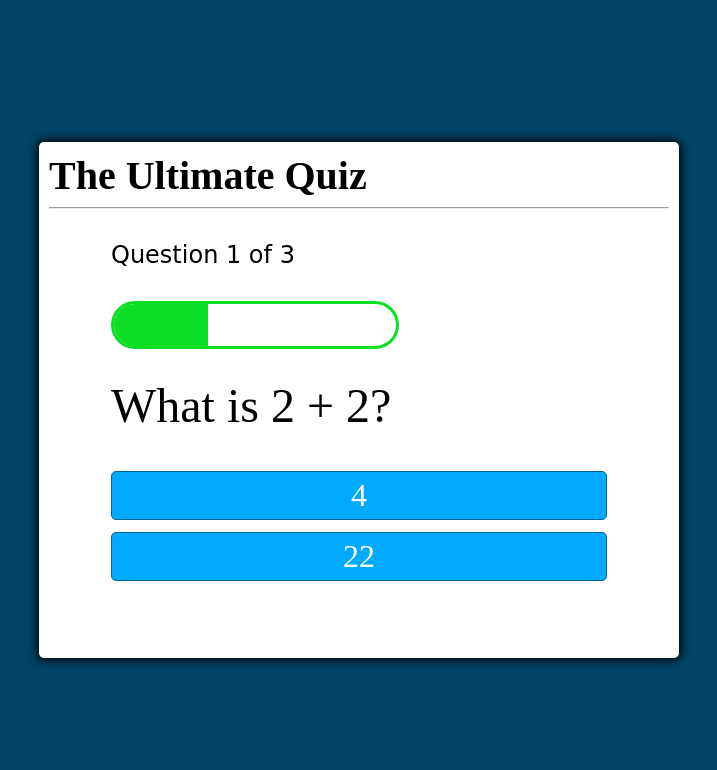
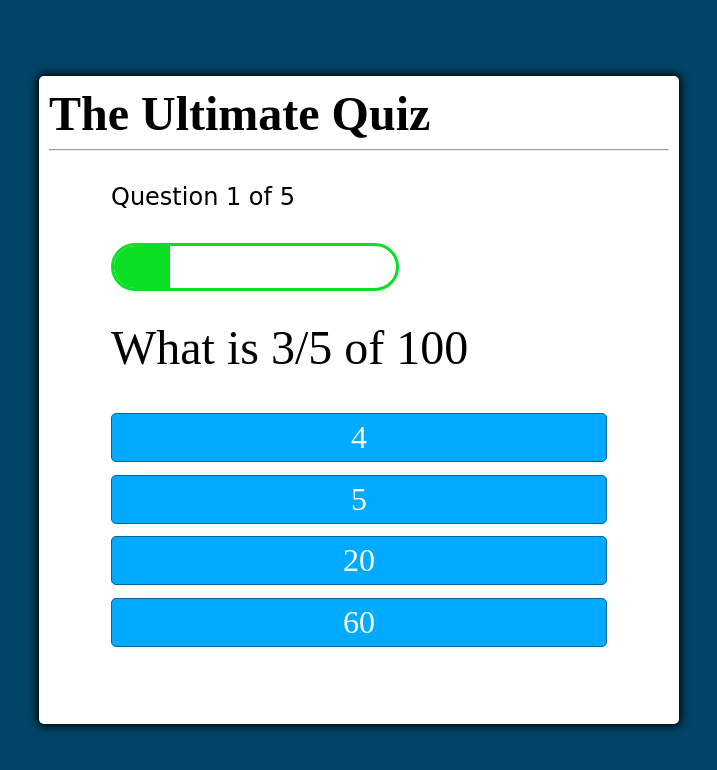
Before and after one commit to tanmichael1/Quiz-Javascript, a plain HTML site: page index.html in a window 1280 px wide. Both pictures are taken after a click on the button "Start". Shown: the whole page, without its empty margins (281-998 px from the left). Drawn offline with Linux system fonts and the light colour scheme.

Commit message:
Change questions, stop background from changing colour

```diff
--- a/index.html
+++ b/index.html
@@ -64,42 +64,26 @@
             </div>
         </div>
 
-
-
-
-
         <div class="controls">
             <button id="check-btn" class="check-btn btn hide">Check</button>
-
             <button id="next-btn" class="next-btn btn hide">Next</button>
-
         </div>
     </div>
 
     <div id="end" class="container hide">
         <div class="results">
-            <span id="results" class="hide " >
-                <h1 id="results-title" >You have completed the Quiz</h1>
-
-                    <span id="score-title" >Your Score: </span>
-
+            <span  >
+                <h1>You have completed the Quiz</h1>
+                    <span >Your Score: </span>
             <span id="score"></span>
-
             </span>
-
         </div>
-
         <br>
-
-
 
         <div class="controls">
             <button id="restart-btn" class="restart-btn btn hide">Restart</button>
             <button id="results-btn" class="results-btn btn hide">Results</button>
         </div>
-
-
-
 
     </div>
 
--- a/script.js
+++ b/script.js
@@ -15,14 +15,13 @@ const finalResults = document.getElementById('new-results');
 const questionContainerElement = document.getElementById('question-container');
 const questionElement = document.getElementById('question');
 const answerButtonsElement = document.getElementById('answer-buttons');
-const resultsElement = document.getElementById('results');
+
 
 const scoreElement = document.getElementById('score');
-const scoreTitleElement = document.getElementById('score-title');
 const quizTitleElement = document.getElementById('quiz-title');
 
+//Progress
 const progressText = document.getElementById('progressText');
-
 const progressBarFull = document.getElementById('progressBarFull');
 
 //results
@@ -45,7 +44,6 @@ restartButton.addEventListener('click', startGame);
 resultsButton.addEventListener('click', getResults);
 toEndPageButton.addEventListener('click', returnToEndPage);
 checkButton.addEventListener('click', selectAnswer);
-
 nextButton.addEventListener('click', () => {
     if(questions.length > currentQuestionIndex){
         selectedAnswer = false;
@@ -62,7 +60,7 @@ nextButton.addEventListener('click', () => {
         checkButton.classList.remove('hide');
 
         restartButton.classList.remove('hide');
-        resultsElement.classList.remove('hide');
+
         resultsButton.classList.remove('hide');
 
         totalQuestionsTable.innerText = totalQuestions;
@@ -70,13 +68,8 @@ nextButton.addEventListener('click', () => {
         totalIncorrectTable.innerText = totalQuestions - currentScore;
         percentageTable.innerText = Number(Number(currentScore).toFixed(2)/Number(totalQuestions).toFixed(2)).toFixed(2) * 100 + "%";
         totalScoreTable.innerText = currentScore + "/" + totalQuestions;
-
-
-
-
     }
-
-})
+});
 
 function startGame(){
     checkButton.classList.add('hide');
@@ -89,7 +82,6 @@ function startGame(){
     mainPage.classList.remove('hide');
     startButton.classList.add('hide');
     restartButton.classList.add('hide');
-    resultsElement.classList.add('hide');
     currentQuestionIndex = 0;
     totalQuestions = questions.length;
     questionContainerElement.classList.remove('hide');
@@ -111,7 +103,6 @@ function returnToEndPage(){
 }
 
 function setNextQuestion(){
-    scoreTitleElement.classList.remove('hide');
     resetState();
     showQuestion(questions[currentQuestionIndex]);
 
@@ -196,13 +187,11 @@ function setStatusClass(element, correct){
 function setStatusClassCheck(element, correct){
     clearStatusClass(element);
     if(correct){
-        element.classList.add('correct');
         currentScore++;
         scoreElement.innerText = currentScore + "/" + totalQuestions;
     }
 
     else{
-        element.classList.add('wrong');
 
     }
 }
@@ -212,28 +201,81 @@ function clearStatusClass(element){
     element.classList.remove('wrong');
 }
 
+// const questions = [
+//     {
+//         question: 'What is 2 + 2?',
+//         answers: [
+//             { text: '4', correct: true},
+//             { text: '22', correct: false}
+//         ]
+//     },
+//     {
+//         question: 'Is web development fun?',
+//         answers: [
+//             { text: 'Kinda', correct: false },
+//             { text: 'YES!!', correct: true },
+//             { text: 'Um no', correct: false },
+//             { text: 'IDK', correct: false }
+//         ]
+//     },
+//     {
+//         question: 'Is the earth flat?',
+//         answers: [
+//             { text: 'Yes', correct: false },
+//             { text: 'No!', correct: true },
+
+//         ]
+//     }
+// ]
+
 const questions = [
     {
-        question: 'What is 2 + 2?',
+        question: 'What is 3/5 of 100',
         answers: [
-            { text: '4', correct: true},
-            { text: '22', correct: false}
+            { text: '4', correct: false},
+            { text: '5', correct: false},
+            { text: '20', correct: false},
+            { text: '60', correct: true}
         ]
     },
     {
-        question: 'Is web development fun?',
+        question: 'If David’s age is 27 years old in 2011, what was his age in 2003?',
         answers: [
-            { text: 'Kinda', correct: false },
-            { text: 'YES!!', correct: true },
-            { text: 'Um no', correct: false },
-            { text: 'IDK', correct: false }
+            { text: '17 years', correct: false },
+            { text: '37 years', correct: false },
+            { text: '20 years', correct: false },
+            { text: '19 years', correct: true }
         ]
     },
     {
-        question: 'Is the earth flat?',
+        question: 'What is the remainder of 21 divided by 7?',
         answers: [
-            { text: 'Yes', correct: false },
-            { text: 'No!', correct: true },
+            { text: '21', correct: false },
+            { text: '7', correct: false },
+            { text: '1', correct: false },
+            { text: 'None of the above', correct: true }
+
+        ]
+    },
+
+    {
+        question: 'What is 7% equal to?',
+        answers: [
+            { text: '0.007', correct: false },
+            { text: '0.07', correct: true },
+            { text: '0.7', correct: false },
+            { text: '7', correct: false }
+
+        ]
+    },
+
+    {
+        question: 'How many years are there in a decade?',
+        answers: [
+            { text: '5', correct: false },
+            { text: '10', correct: true },
+            { text: '15', correct: false },
+            { text: '20', correct: false }
 
         ]
     }
--- a/styles.css
+++ b/styles.css
@@ -173,6 +173,7 @@ body.wrong {
 
 #question {
   margin-left: 10%;
+  margin-right: 7%;
   font-size: 3rem;
 
   font-family: "Poppins", "sans-serif";
@@ -198,7 +199,7 @@ body.wrong {
 
 #title {
   font-weight: bold;
-  font-size: 250%;
+  font-size: 300%;
   font-family: "Poppins", "sans-serif";
 }
 
```
